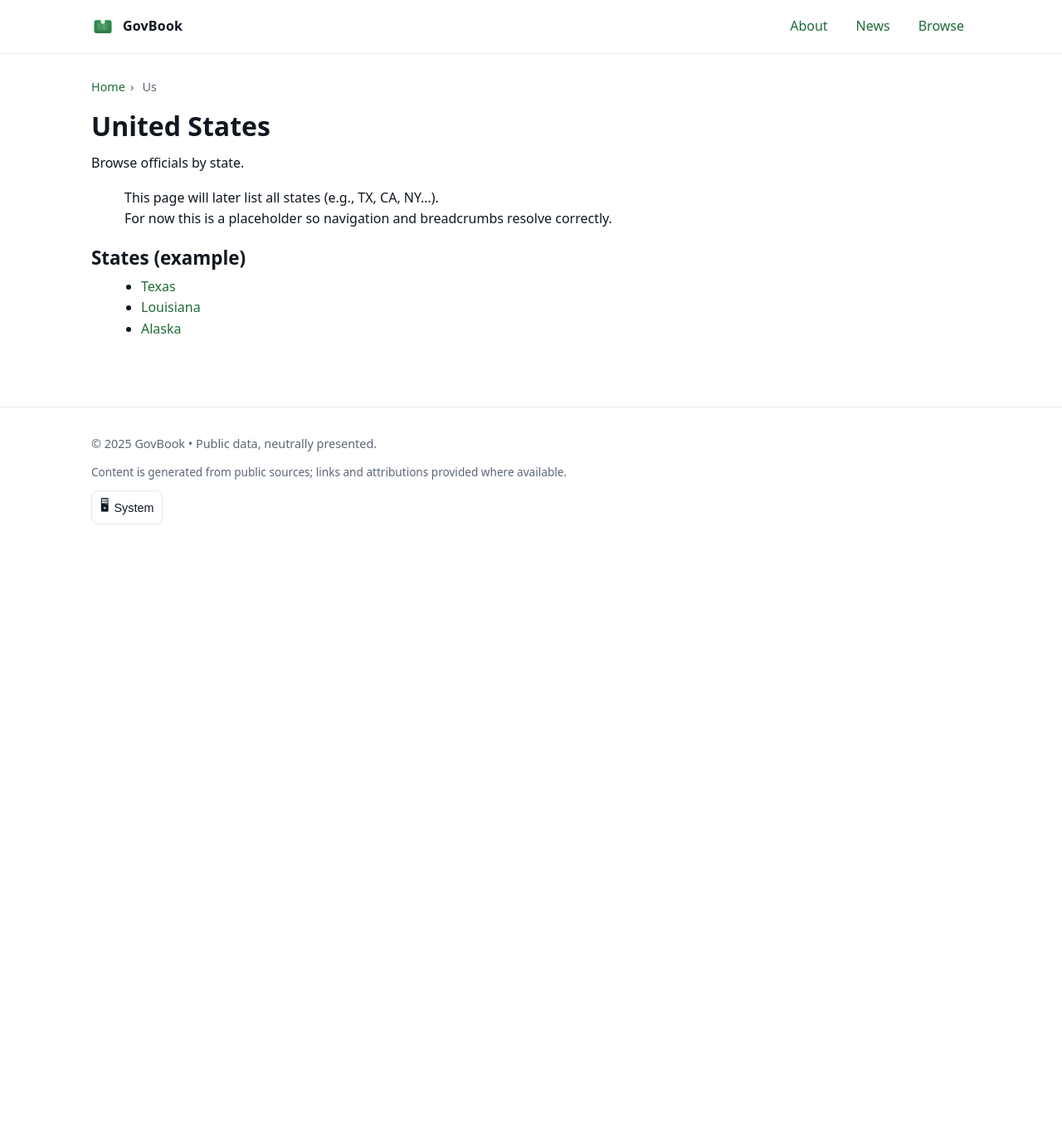
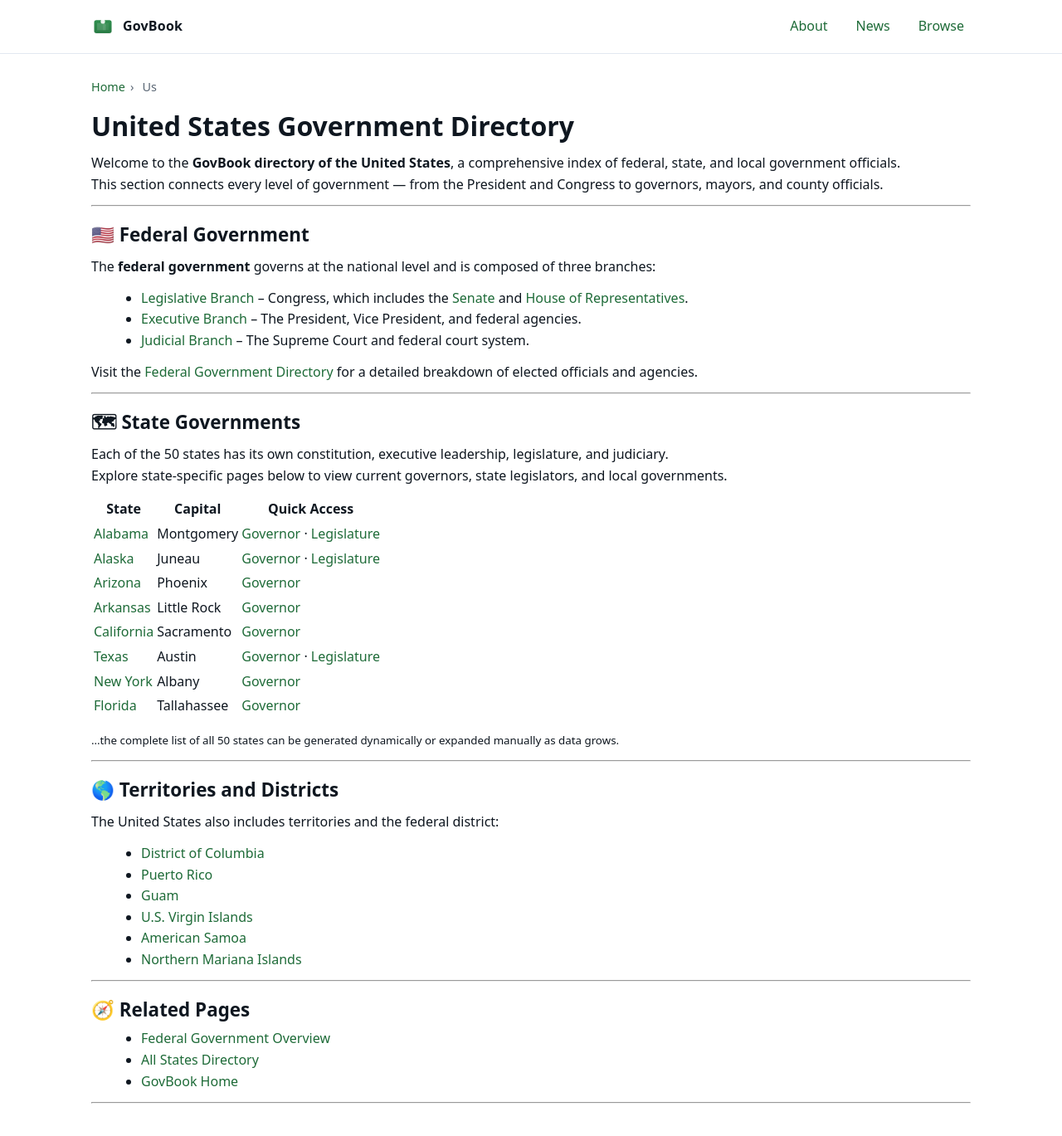
Before and after one commit to GovBook/site, a Jekyll site: the page built from us/index.md, in a window 1280 px wide and 1400 px high. Shown: the top 1369 px of the window at 83% size. Built offline with Jekyll 4.4.1, drawn with Linux system fonts in a browser that asks for light colours.

Commit message:
Update U.S. Government and Senate directories with detailed descriptions and structure

```diff
--- a/us/index.md
+++ b/us/index.md
@@ -1,16 +1,79 @@
 ---
-title: United States
+layout: default
+title: United States Government Directory
+description: Explore the structure of the United States government, including federal, state, and local officials. View elected representatives, senators, governors, and more by state.
+permalink: /us/
+breadcrumbs:
+  - name: Home
+    url: /
+  - name: United States
+    url: /us/
 ---
 
-# United States
+# United States Government Directory
 
-Browse officials by state.
+Welcome to the **GovBook directory of the United States**, a comprehensive index of federal, state, and local government officials.
+This section connects every level of government — from the President and Congress to governors, mayors, and county officials.
 
-> This page will later list all states (e.g., TX, CA, NY…).
-> For now this is a placeholder so navigation and breadcrumbs resolve correctly.
+---
 
-## States (example)
+## 🇺🇸 Federal Government
 
-- [Texas](/us/texas/)
-- [Louisiana](/us/louisiana/)
-- [Alaska](/us/alaska/)
+The **federal government** governs at the national level and is composed of three branches:
+
+- [Legislative Branch](/us/federal/) – Congress, which includes the [Senate](/us/federal/senate/) and [House of Representatives](/us/federal/house/).
+- [Executive Branch](/us/federal/executive/) – The President, Vice President, and federal agencies.
+- [Judicial Branch](/us/federal/judiciary/) – The Supreme Court and federal court system.
+
+Visit the [Federal Government Directory](/us/federal/) for a detailed breakdown of elected officials and agencies.
+
+---
+
+## 🗺 State Governments
+
+Each of the 50 states has its own constitution, executive leadership, legislature, and judiciary.
+Explore state-specific pages below to view current governors, state legislators, and local governments.
+
+| State | Capital | Quick Access |
+|--------|----------|--------------|
+| [Alabama](/us/alabama/) | Montgomery | [Governor](/us/alabama/governor/) · [Legislature](/us/alabama/legislature/) |
+| [Alaska](/us/alaska/) | Juneau | [Governor](/us/alaska/governor/) · [Legislature](/us/alaska/legislature/) |
+| [Arizona](/us/arizona/) | Phoenix | [Governor](/us/arizona/governor/) |
+| [Arkansas](/us/arkansas/) | Little Rock | [Governor](/us/arkansas/governor/) |
+| [California](/us/california/) | Sacramento | [Governor](/us/california/governor/) |
+| [Texas](/us/texas/) | Austin | [Governor](/us/texas/governor/) · [Legislature](/us/texas/legislature/) |
+| [New York](/us/new-york/) | Albany | [Governor](/us/new-york/governor/) |
+| [Florida](/us/florida/) | Tallahassee | [Governor](/us/florida/governor/) |
+
+<small>…the complete list of all 50 states can be generated dynamically or expanded manually as data grows.</small>
+
+---
+
+## 🌎 Territories and Districts
+
+The United States also includes territories and the federal district:
+
+- [District of Columbia](/us/district-of-columbia/)
+- [Puerto Rico](/us/puerto-rico/)
+- [Guam](/us/guam/)
+- [U.S. Virgin Islands](/us/us-virgin-islands/)
+- [American Samoa](/us/american-samoa/)
+- [Northern Mariana Islands](/us/northern-mariana-islands/)
+
+---
+
+## 🧭 Related Pages
+
+- [Federal Government Overview](/us/federal/)
+- [All States Directory](/us/)
+- [GovBook Home](/)
+
+---
+
+<div itemscope itemtype="https://schema.org/GovernmentOrganization">
+  <meta itemprop="name" content="United States Government" />
+  <meta itemprop="alternateName" content="U.S. Government" />
+  <meta itemprop="url" content="https://govbook.co/us/" />
+  <meta itemprop="areaServed" content="US" />
+  <meta itemprop="description" content="Explore the structure of the United States government, including federal, state, and local officials. View elected representatives, senators, governors, and more by state." />
+</div>
```
Also changed, not shown: us/federal/index.md (added, +68 -0 lines), us/federal/senate/index.md (added, +75 -0 lines), us/federal/senate/ted-cruz.md (renamed from us/texas/ted-cruz.md).
